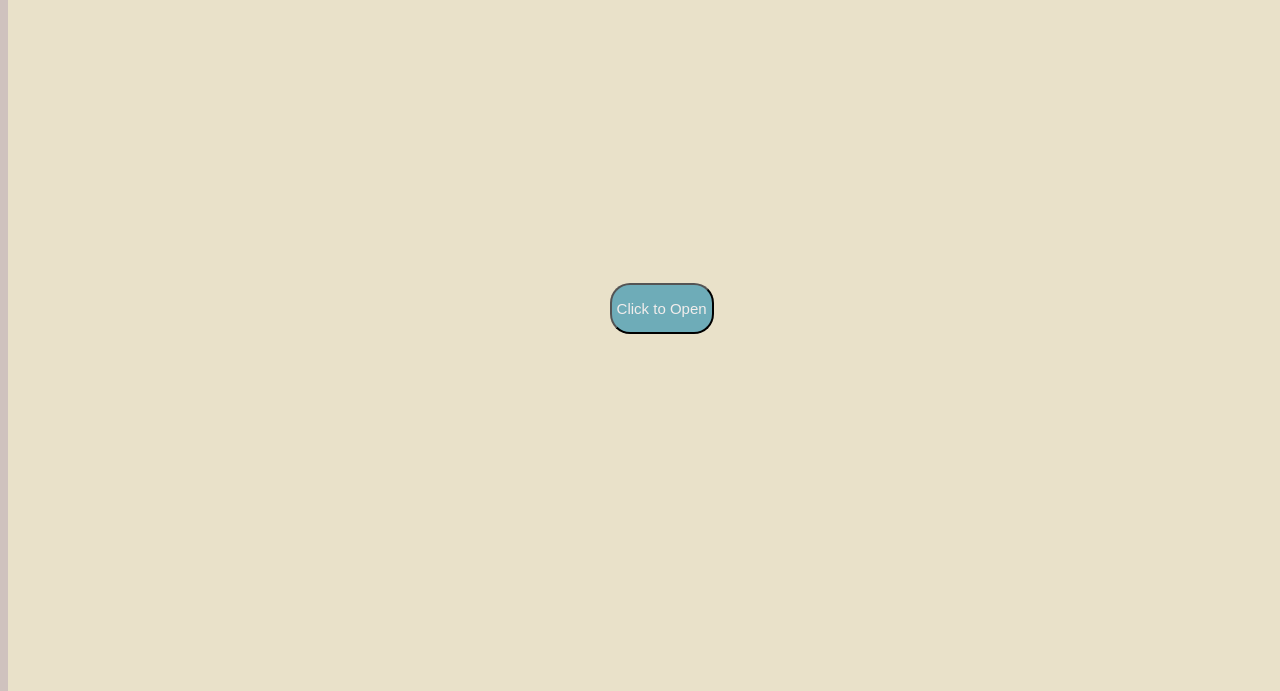
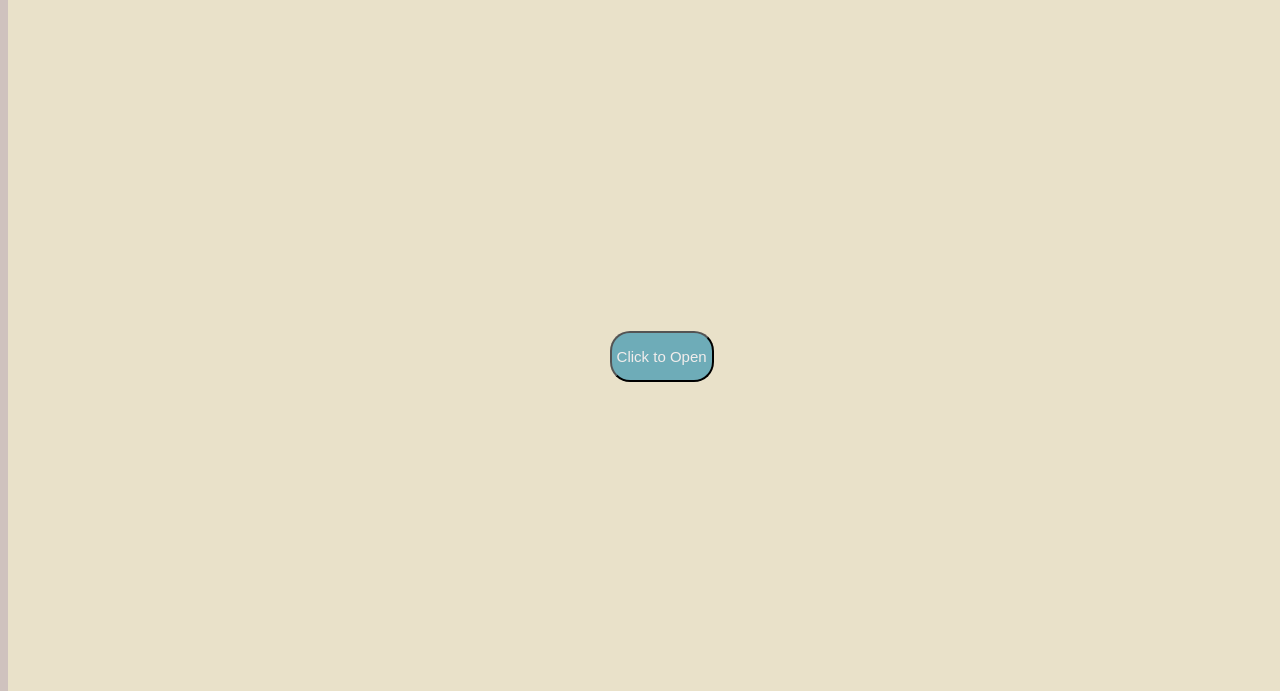
Before and after one commit to WhiteOlivia/Happy-Birthday-, a plain HTML site: page index.html in a window 1280 px wide. Shown: the part 117-808 px from the top of the page. Drawn offline with Linux system fonts and the light colour scheme.

Commit message:
Update index.html

```diff
--- a/index.html
+++ b/index.html
@@ -24,7 +24,7 @@
        padding: 15px 5px;
        text-align: center;
        position: absolute;
-       top: 49%;
+       top: 55%;
        left: 47%;
      }
 
```
